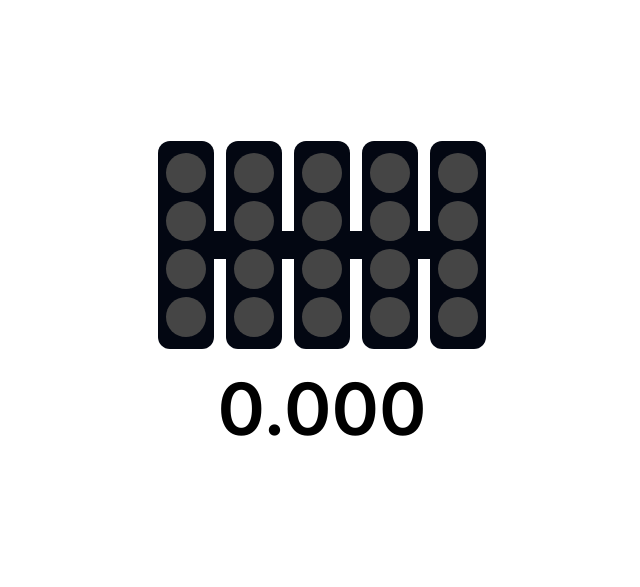
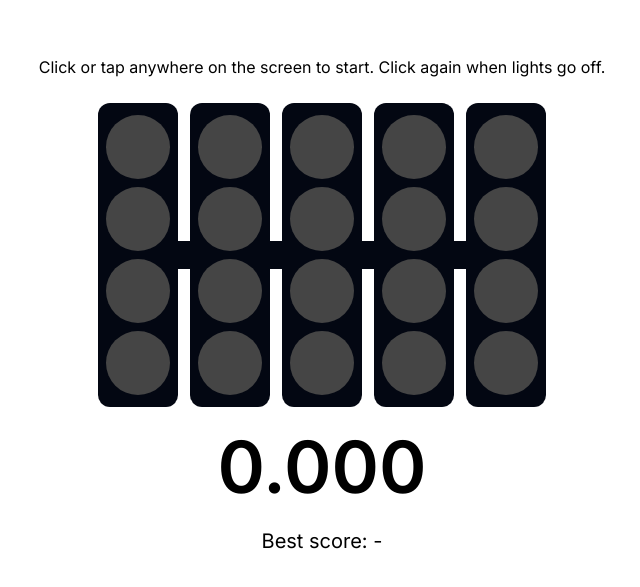
Before and after one commit to daniarnaizg/jumpstart-f1, a Next.js app: page / in a window 1280 px wide. Shown: the part 107-694 px from the top of the page, without its empty margins (318-958 px from the left). Built offline with nearby package versions, Linux system fonts and the light colour scheme.

Commit message:
added instructions and best score

```diff
--- a/src/components/F1TrafficLights.jsx
+++ b/src/components/F1TrafficLights.jsx
@@ -3,20 +3,14 @@ import React, {useState, useEffect, useRef} from 'react';
 
 const Separator = () => <div className="w-3 h-7 bg-gray-950"/>;
 
-const Light = ({color}) => (
-    <div style={{backgroundColor: color}} className="w-10 h-10 rounded-full m-1"></div>
-);
+const Light = ({color}) => (<div style={{backgroundColor: color}} className="w-16 h-16 rounded-full m-1"></div>);
 
 const TrafficLight = ({isOn}) => {
     const colors = isOn ? ['#454545', '#454545', '#FF0000', '#FF0000'] : ['#454545', '#454545', '#454545', '#454545'];
 
-    return (
-        <div className="flex flex-col items-center justify-center px-1 py-2 bg-gray-950 rounded-xl">
-            {colors.map((color, index) => (
-                <Light key={index} color={color}/>
-            ))}
-        </div>
-    );
+    return (<div className="flex flex-col items-center justify-center px-1 py-2 bg-gray-950 rounded-xl">
+        {colors.map((color, index) => (<Light key={index} color={color}/>))}
+    </div>);
 };
 
 const F1TrafficLights = () => {
@@ -27,6 +21,7 @@ const F1TrafficLights = () => {
     const [intervalId, setIntervalId] = useState(null);
     const [lightsStarted, setLightsStarted] = useState(false);
     const [textChanged, setTextChanged] = useState(false);
+    const [bestTime, setBestTime] = useState(localStorage.getItem('bestTime') || null);
 
     useEffect(() => {
         return () => clearInterval(intervalId);
@@ -37,19 +32,20 @@ const F1TrafficLights = () => {
         setLightsOffTime(null);
         setTimeDifference(null);
         setPlaceholder("0.000"); // Reset the placeholder
-        let light = 0;
+        let light = 1; // Start from 1
+        setCurrentLight(light); // Immediately turn on the first light
         const id = setInterval(() => {
             light++;
             setCurrentLight(light);
             if (light >= 5) {
                 clearInterval(id);
-                const randomDelay = Math.floor(Math.random() * (5400 - 800 + 1)) + 800;
+                const randomDelay = Math.floor(Math.random() * (5000 - 1000 + 1)) + 1000;
                 setTimeout(() => {
                     setCurrentLight(0);
                     setLightsOffTime(Date.now());
                 }, randomDelay);
             }
-        }, 1000);
+        }, 700);
         setIntervalId(id);
         setTextChanged(true);
         setTimeout(() => setTextChanged(false), 200); // Reset after 200ms
@@ -62,6 +58,12 @@ const F1TrafficLights = () => {
             const formattedTimeDiff = timeDiff.toFixed(3); // Format to xxx.xxx
             setTimeDifference(formattedTimeDiff);
             setPlaceholder(formattedTimeDiff);
+
+            if (bestTime === null || formattedTimeDiff < bestTime) {
+                setBestTime(formattedTimeDiff);
+                localStorage.setItem('bestTime', formattedTimeDiff); // Add this line
+            }
+
         } else {
             setPlaceholder("JUMP START!");
         }
@@ -95,19 +97,20 @@ const F1TrafficLights = () => {
     }, []); // Empty dependency array ensures this runs once on mount and cleanup on unmount
 
 
-    return (
-        <div className="flex flex-col items-center justify-center">
-            <div className="flex items-center justify-center">
-                {[...Array(5).keys()].map((index) => (
-                    <React.Fragment key={index}>
-                        <TrafficLight isOn={currentLight >= index + 1}/>
-                        {index !== 4 && <Separator/>}
-                    </React.Fragment>
-                ))}
-            </div>
-            {placeholder && <p className={`mt-6 text-7xl font-semibold ${textChanged ? 'transform transition-transform duration-200 scale-110' : ''}`}>{placeholder}</p>}
+    return (<div className="flex flex-col items-center justify-center">
+        <p className="mt-6 text-m font-normal mb-6">Click or tap anywhere on the screen to start. Click again when
+            lights go off.
+        </p>
+        <div className="flex items-center justify-center">
+            {[...Array(5).keys()].map((index) => (<React.Fragment key={index}>
+                <TrafficLight isOn={currentLight >= index + 1}/>
+                {index !== 4 && <Separator/>}
+            </React.Fragment>))}
         </div>
-    );
+        {placeholder &&
+            <p className={`mt-6 text-7xl font-semibold ${textChanged ? 'transform transition-transform duration-200 scale-110' : ''}`}>{placeholder}</p>}
+        <p className="mt-6 text-xl font-normal">Best score: {bestTime ? bestTime : '-'}</p>
+    </div>);
 };
 
 export default F1TrafficLights;
```
